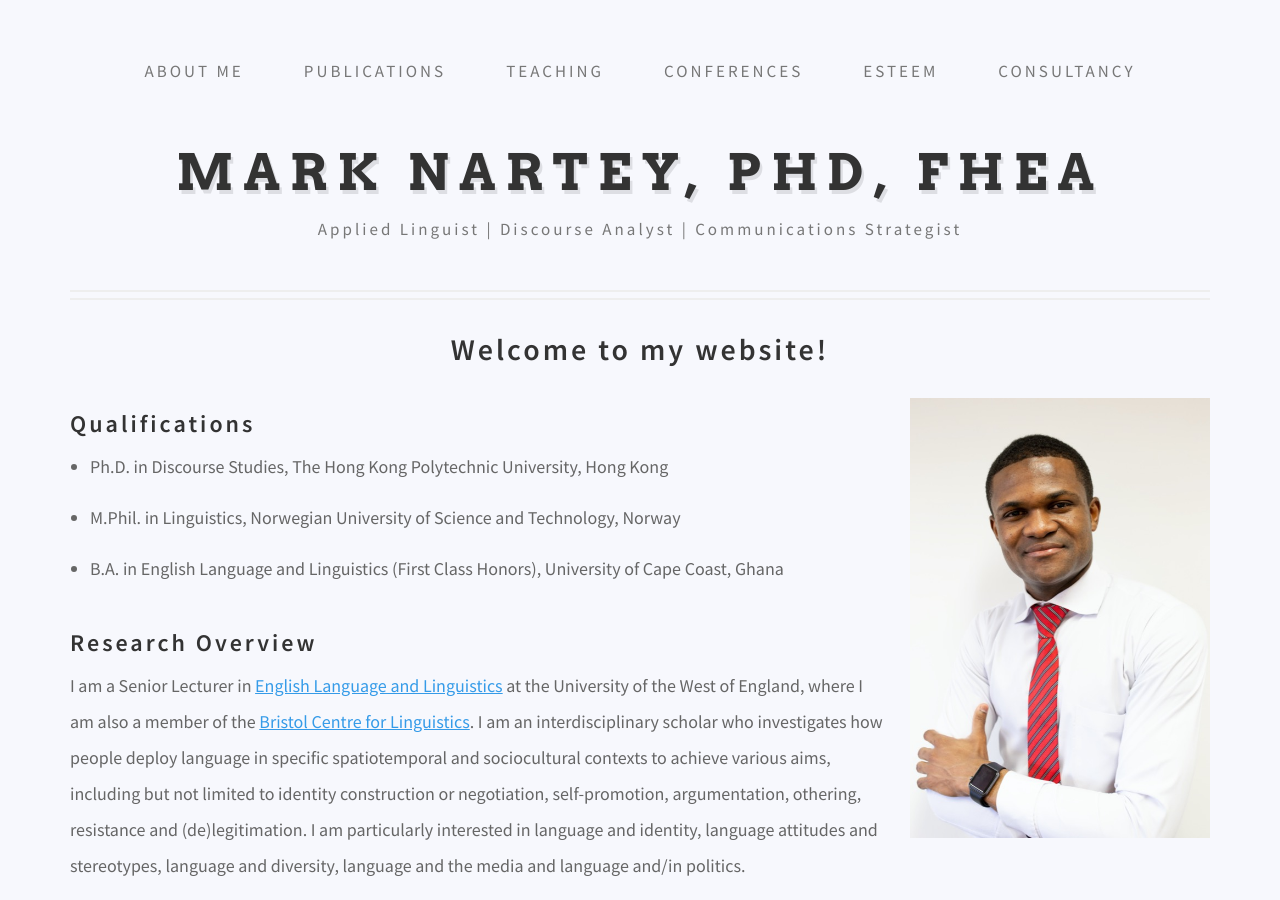
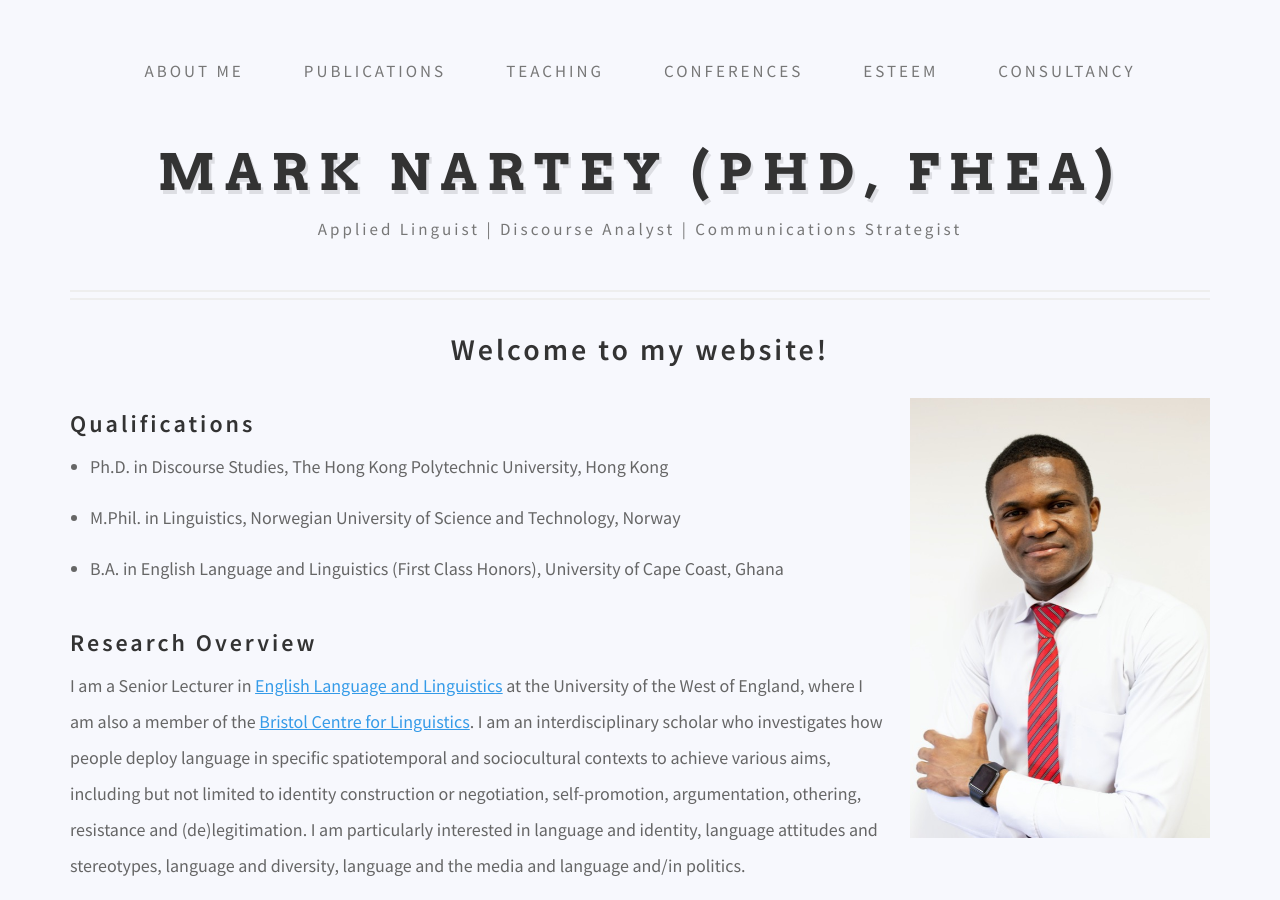
Before and after one commit to danielcornock/marknartey.com, a Jekyll site: the page built from index.md, in a window 1280 px wide and 900 px high. Built offline with Jekyll 4.4.1, drawn with Linux system fonts in a browser that asks for light colours; nearby versions of some CDN libraries; a script that is not in the unit is left out.

Commit message:
Update Pages “about”

```diff
--- a/index.md
+++ b/index.md
@@ -1,5 +1,5 @@
 ---
-title: Mark Nartey, PHD, FHEA
+title: Mark Nartey (PHD, FHEA)
 subtitle: Applied Linguist | Discourse Analyst | Communications Strategist
 layout: index
 permalink: /
```
